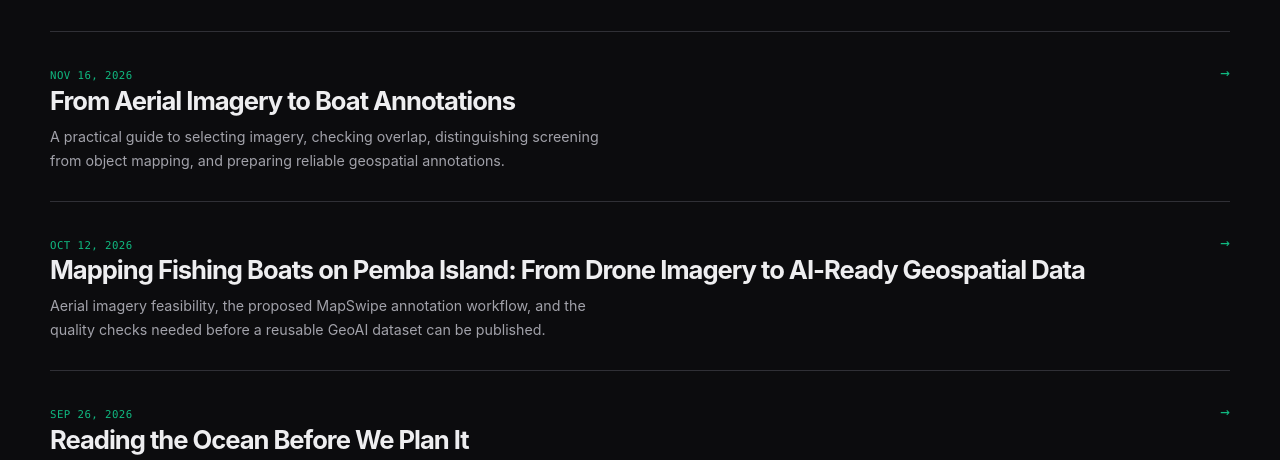
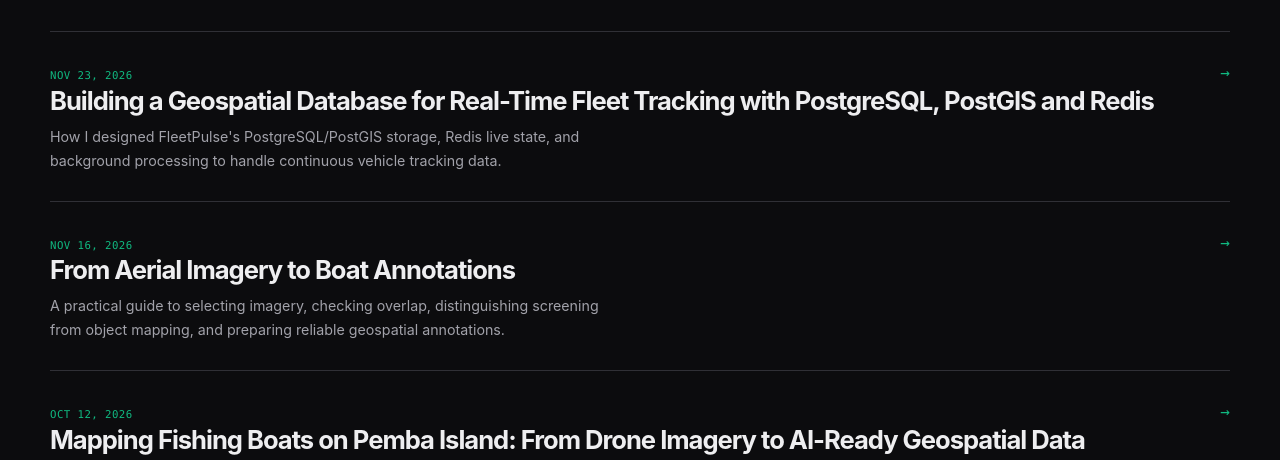
Before and after one commit to ericmulama/ericmulama.github.io, a plain HTML site: page writing.html in a window 1280 px wide. Shown: the part 307-767 px from the top of the page. Drawn offline with Linux system fonts and the light colour scheme.

Commit message:
Feature new FleetPulse PostGIS article

```diff
--- a/writing.html
+++ b/writing.html
@@ -17,7 +17,7 @@
   <div class="wrap">
     <div class="sec-head"><span class="sec-num mono">03</span><h2>Articles</h2></div>
     <p class="sec-intro">Notes on the technical problems that come up in the GIS and spatial-systems work above, written as I run into them.</p>
-    <div class="article-list">
+    <div class="article-list"><a class="article-card" href="articles/building-geospatial-database-fleet-telematics.html"><div class="article-card-main"><span class="article-card-date">Nov 23, 2026</span><h3 class="article-card-title">Building a Geospatial Database for Real-Time Fleet Tracking with PostgreSQL, PostGIS and Redis</h3><p class="article-card-excerpt">How I designed FleetPulse's PostgreSQL/PostGIS storage, Redis live state, and background processing to handle continuous vehicle tracking data.</p></div><span class="article-card-arrow">&rarr;</span></a>
       <a class="article-card" href="articles/from-aerial-imagery-to-boat-annotations.html">
         <div class="article-card-main">
           <span class="article-card-date">Nov 16, 2026</span>
```
